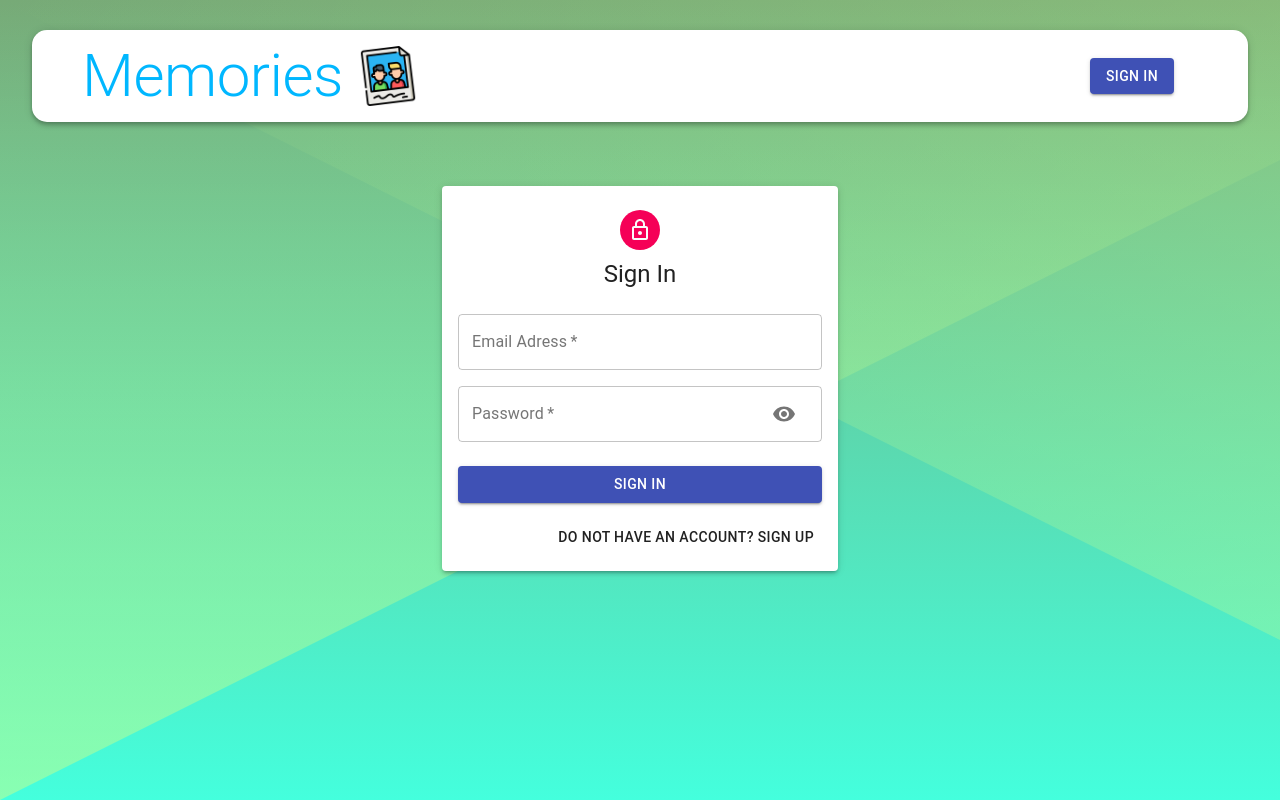
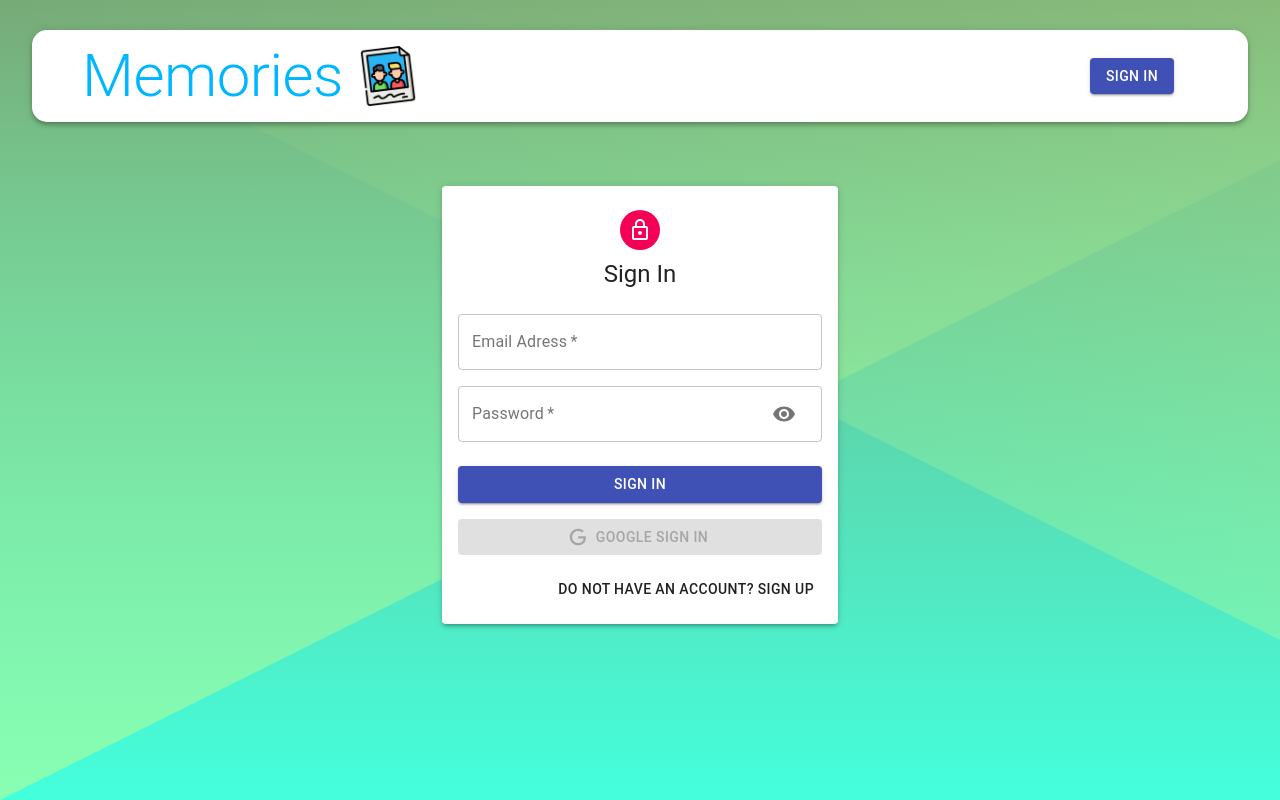
Before and after one commit to HristijanGjorgjioski/Memories-Frontend, a React (Create React App) app: page /auth in a window 1280 px wide. Built offline with nearby package versions, Linux system fonts and the light colour scheme.

Commit message:
Successfully contencted to Google OAuth Api and added Google Button, user is allowed to Login through his Google Account!!

```diff
--- a/src/components/Auth/Auth.js
+++ b/src/components/Auth/Auth.js
@@ -8,8 +8,10 @@
   Container,
   TextField,
 } from '@material-ui/core';
+import { GoogleLogin } from 'react-google-login';
 import LockOutlinedIcon from '@material-ui/icons/LockOutlined';
 import Input from './Input';
+import Icon from './Icon';
 
 import useStyles from './styles';
 
@@ -29,6 +31,14 @@
   const switchMode = () => {
     setIsSignup((prevIsSignup) => !prevIsSignup);
     handleShowPassword(false);
+  };
+
+  const googleSuccess = async (res) => {
+    console.log(res);
+  };
+  const googleFailure = (error) => {
+    console.log(error);
+    console.log('Google Sign In was unsuccessful. Try Again Later');
   };
 
   return (
@@ -88,6 +98,25 @@
           >
             {isSignup ? 'Sign Up' : 'Sign In'}
           </Button>
+          <GoogleLogin
+            clientId="213414675976-47m80t3pm368ml99itjd7hu52bolffed.apps.googleusercontent.com"
+            render={(renderProps) => (
+              <Button
+                className={classes.googleButton}
+                color="primary"
+                fullWidth
+                onClick={renderProps.onClick}
+                disabled={renderProps.disabled}
+                startIcon={<Icon />}
+                variant="contained"
+              >
+                Google Sign In
+              </Button>
+            )}
+            onSuccess={googleSuccess}
+            onFailure={googleFailure}
+            cookiePolicy="single_host_origin"
+          />
           <Grid container justify="flex-end">
             <Grid item>
               <Button onClick={switchMode}>
--- /dev/null
+++ b/src/components/Auth/Icon.js
@@ -0,0 +1,12 @@
+import React from 'react';
+
+const icon = () => (
+  <svg style={{ width: '20px', height: '20px' }} viewBox="0 0 24 24">
+    <path
+      fill="currentColor"
+      d="M21.35,11.1H12.18V13.83H18.69C18.36,17.64 15.19,19.27 12.19,19.27C8.36,19.27 5,16.25 5,12C5,7.9 8.2,4.73 12.2,4.73C15.29,4.73 17.1,6.7 17.1,6.7L19,4.72C19,4.72 16.56,2 12.1,2C6.42,2 2.03,6.8 2.03,12C2.03,17.05 6.16,22 12.25,22C17.6,22 21.5,18.33 21.5,12.91C21.5,11.76 21.35,11.1 21.35,11.1V11.1Z"
+    />
+  </svg>
+);
+
+export default icon;
--- a/src/components/Auth/Input.js
+++ b/src/components/Auth/Input.js
@@ -24,7 +24,8 @@
         autoFocus={autoFocus}
         type={type}
         InputProps={
-          name === 'password' && {
+          name === 'password'
+            ? {
                 endAdornment: (
                   <InputAdornment position="end">
                     <IconButton onClick={handleShowPassword}>
@@ -33,6 +34,7 @@
                   </InputAdornment>
                 ),
               }
+            : null
         }
       />
     </Grid>
```
Lines whose indentation alone changed are shown as unchanged.
